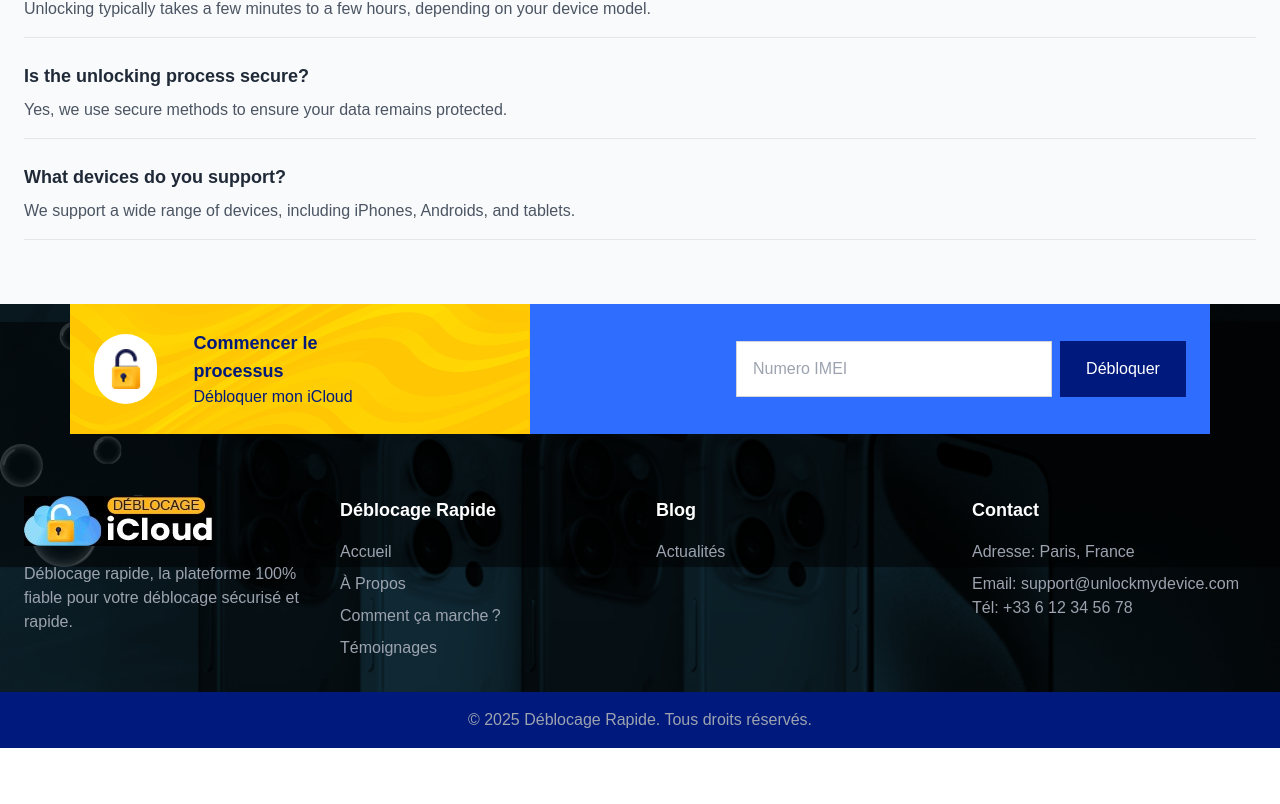
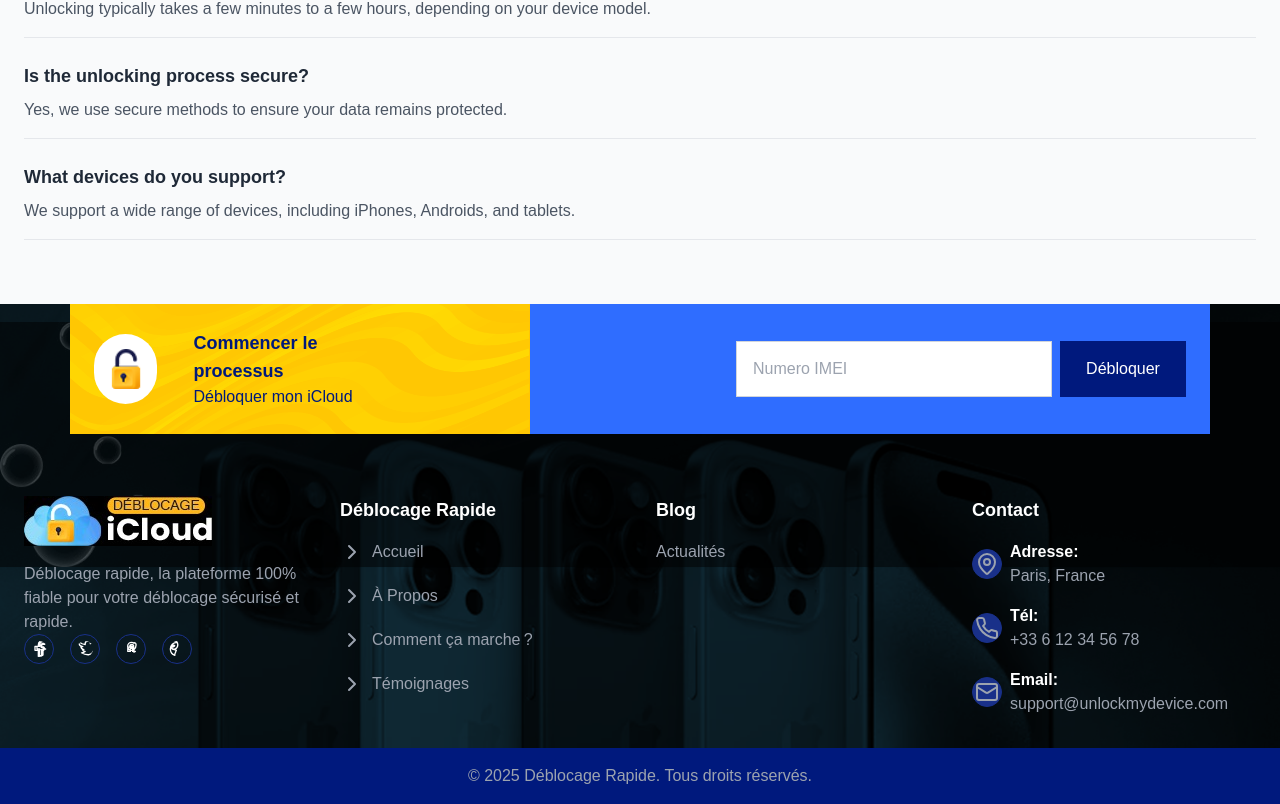
Before and after one commit to ansetechnoapp/quickrelease, a Next.js app: page / in a window 1280 px wide. Shown: the part 3879-4683 px from the top of the page. Before the commit the page ends 4627 px from the top, so only its background shows below. Built offline with nearby package versions, Linux system fonts and the light colour scheme.

Commit message:
berno_footer

```diff
--- a/package.json
+++ b/package.json
@@ -10,6 +10,7 @@
   },
   "dependencies": {
     "framer-motion": "^12.0.6",
+    "lucide": "^0.474.0",
     "lucide-react": "^0.474.0",
     "next": "^15.1.6",
     "react": "^19.0.0",
--- a/src/components/Footer.tsx
+++ b/src/components/Footer.tsx
@@ -64,15 +64,134 @@ export function Footer() {
                 Déblocage rapide, la plateforme 100% fiable pour votre déblocage
                 sécurisé et rapide.
               </p>
+              <div className="flex flex-row items-center space-x-4">
+                {" "}
+                {/* Conteneur principal avec flex en ligne */}
+                <div
+                  className="border w-[30px] h-[30px] rounded-full flex items-center justify-center"
+                  style={{
+
+                    borderColor: "#193089",
+                  }}
+                >
+                  <svg
+                    xmlns="http://www.w3.org/2000/svg"
+                    width="24"
+                    height="24"
+                    viewBox="0 0 24 24"
+                    fill="none"
+                    stroke="currentColor"
+                    strokeWidth="2"
+                    strokeLinecap="round"
+                    strokeLinejoin="round"
+                    aria-label="Facebook"
+                    className="transition duration-300 ease-in-out hover:bg-blue-600 hover:border-blue-600 p-1 rounded-full"
+                  >
+                    <path d="M22 12h-4v10h-5V12H9V8h4V6c0-3 2-5 5-5h3v4h-3c-1 0-2 .5-2 1.5v3.5h4l-1 4h-3v10h-5v-10h-5V8h5V6c0-4 2.5-6 6-6h3v4h-3c-1 0-2 .5-2 1.5v3.5h4l-1 4h-3z" />
+                  </svg>
+                </div>
+                <div
+                  className="border w-[30px] h-[30px] rounded-full flex items-center justify-center"
+                  style={{
+
+                    borderColor: "#193089",
+                  }}
+                >
+                  <svg
+                    xmlns="http://www.w3.org/2000/svg"
+                    width="24"
+                    height="24"
+                    viewBox="0 0 24 24"
+                    fill="none"
+                    stroke="currentColor"
+                    strokeWidth="2"
+                    strokeLinecap="round"
+                    strokeLinejoin="round"
+                    aria-label="Twitter"
+                    className="transition duration-300 ease-in-out hover:bg-blue-400 hover:border-blue-400 p-1 rounded-full"
+                  >
+                    <path d="M23 3a10.7 10.7 0 0 1-3.1.9A4.4 4.4 0 0 0 22.4.3a8.8 8.8 0 0 1-2.8 1.1A4.4 4.4 0 0 0 16.6 0c-2.5 0-4.4 2-4.4 4.4 0 .3 0 .7.1 1-3.6-.2-6.9-1.9-9.1-4.5a4.3 4.3 0 0 0-.6 2.2C2.9 4.8 5.4 7.7 8.7 8.4c-1 .3-2-.1-2.8-.7-.1 2.5 1.8 4.8 4.4 5.3a4.3 4.3 0 0 1-1.9.1c.5 1.6 2 2.7 3.8 2.7a8.7 8.7 0 0 1-5.4 1.9c3.3 2.1 7.3 3.3 11.5 2.9A10.9 10.9 0 0 0 23 3z" />
+                  </svg>
+                </div>
+                <div
+                  className="border w-[30px] h-[30px] rounded-full flex items-center justify-center"
+                  style={{
+
+                    borderColor: "#193089",
+                  }}
+                >
+                  <svg
+                    xmlns="http://www.w3.org/2000/svg"
+                    width="24"
+                    height="24"
+                    viewBox="0 0 24 24"
+                    fill="none"
+                    stroke="currentColor"
+                    strokeWidth="2"
+                    strokeLinecap="round"
+                    strokeLinejoin="round"
+                    aria-label="LinkedIn"
+                    className="transition duration-300 ease-in-out hover:bg-blue-700 hover:border-blue-700 p-1 rounded-full"
+                  >
+                    <path d="M16 8.1c0 1.7-1.2 2.9-2.9 2.9-1.7 0-2.9-1.2-2.9-2.9 0-1.7 1.2-2.9 2.9-2.9 1.7 0 2.9 1.2 2.9 2.9zM16.6 3.4C15.7 2.5 14.4 2 13 2c-3.3 0-6 2.7-6 6s2.7 6 6 6c1.4 0 2.7-.5 3.6-1.4 2.1-1.7 3-4.2 3-6.6 0-1.4-.4-2.8-1.0-4zM18.5 15.6h-4.1v-5.6c0-1.3-.2-2.4-1.6-2.4s-1.8 1.3-1.8 2.4v5.6H7.2V9.3h4.1v1.9c0-1.5 1.2-2.6 2.6-2.6s2.5 1.1 2.5 2.6v5.6z" />
+                  </svg>
+                </div>
+                <div
+                  className="border w-[30px] h-[30px] rounded-full flex items-center justify-center"
+                  style={{
+                    // backgroundColor: "#193089",
+                    borderColor: "#193089",
+                  }}
+                >
+                  <svg
+                    xmlns="http://www.w3.org/2000/svg"
+                    width="24"
+                    height="24"
+                    viewBox="0 0 24 24"
+                    fill="none"
+                    stroke="currentColor"
+                    strokeWidth="2"
+                    strokeLinecap="round"
+                    strokeLinejoin="round"
+                    aria-label="Pinterest"
+                    className="transition duration-300 ease-in-out hover:bg-red-600 hover:border-red-600 p-1 rounded-full"
+                  >
+                    <path d="M12 2c-5.5 0-10 4.5-10 10 0 4.4 2.8 8.2 6.8 9.5-.1-.7-.2-1.7.1-2.4 1.2-2.1 1.5-3.8 1.5-3.8s.2-.7.6-1.2c-.2-.3-.6-.5-1-.6-1.1-.3-2.4-.6-3.6-1.2-2.7-1.2-2.4-2.8-1.3-3.3.7-.4 1.2-.2 2.1-.6 1.1-.4 1.1-.9 1.3-1.5-.4-.3-.8-.5-1.3-.5-1.4 0-2.7.9-3.1 2.2-.5 1.4-.2 3 1.1 3.5 1.3.5 2.9.4 4.3-.3 2.4-1.1 3.7-3.5 3.7-6.1 0-4.4-3.6-8-8-8z" />
+                  </svg>
+                </div>
+              </div>
             </div>
 
             {/* Section 2 */}
             <div className="text-center md:text-left">
               <h3 className="text-lg font-bold mb-4">Déblocage Rapide</h3>
-              <ul className="space-y-2">
-                {['Accueil', 'À Propos', 'Comment ça marche ?', 'Témoignages'].map((item) => (
+              <ul className="space-y-5">
+                {[
+                  "Accueil",
+                  "À Propos",
+                  "Comment ça marche ?",
+                  "Témoignages",
+                ].map((item) => (
                   <li key={item}>
-                    <a href="#" className="text-gray-400 hover:text-white text-sm md:text-base">
+                    <a
+                      href="#"
+                      className="flex items-center text-gray-400 hover:text-yellow-500 text-sm md:text-base"
+                    >
+                      <svg
+                        xmlns="http://www.w3.org/2000/svg"
+                        width="24"
+                        height="24"
+                        viewBox="0 0 24 24"
+                        fill="none"
+                        stroke="currentColor"
+                        strokeWidth="2"
+                        strokeLinecap="round"
+                        strokeLinejoin="round"
+                        className="mr-2"
+                        aria-label="Icone de flèche droite"
+                      >
+                        <path d="m9 18 6-6-6-6" />
+                      </svg>
                       {item}
                     </a>
                   </li>
@@ -83,21 +202,111 @@ export function Footer() {
             {/* Section 3 */}
             <div className="text-center md:text-left">
               <h3 className="text-lg font-bold mb-4">Blog</h3>
-              <p className="text-gray-400 text-sm md:text-base">Actualités</p>
+              <p className="text-gray-400 text-sm md:text-base"></p>
+              <a
+                href="#"
+                className="flex items-center text-gray-400 hover:text-yellow-500 text-sm md:text-base"
+              >
+                Actualités
+              </a>
             </div>
 
             {/* Section 4 */}
             <div className="text-center md:text-left">
               <h3 className="text-lg font-bold mb-4">Contact</h3>
-              <p className="text-gray-400 text-sm md:text-base">
-                Adresse: Paris, France
-              </p>
-              <p className="text-gray-400 mt-2 text-sm md:text-base">
-                Email: support@unlockmydevice.com
-              </p>
-              <p className="text-gray-400 text-sm md:text-base">
-                Tél: +33 6 12 34 56 78
-              </p>
+              <div className="space-y-4">
+                {/* Section Adresse */}
+                <div className="text-gray-400 text-sm md:text-base flex items-center">
+                  <div
+                    className="border w-[30px] h-[30px] rounded-full flex items-center justify-center"
+                    style={{
+                      backgroundColor: "#193089",
+                      borderColor: "#193089",
+                    }}
+                  >
+                    <svg
+                      xmlns="http://www.w3.org/2000/svg"
+                      width="24"
+                      height="24"
+                      viewBox="0 0 24 24"
+                      fill="none"
+                      stroke="currentColor"
+                      strokeWidth="2"
+                      strokeLinecap="round"
+                      strokeLinejoin="round"
+                      aria-label="Icône de localisation"
+                    >
+                      <path d="M20 10c0 4.993-5.539 10.193-7.399 11.799a1 1 0 0 1-1.202 0C9.539 20.193 4 14.993 4 10a8 8 0 0 1 16 0" />
+                      <circle cx="12" cy="10" r="3" />
+                    </svg>
+                  </div>
+                  <div className="flex flex-col ml-2">
+                    <h1 className="font-bold text-white">Adresse:</h1>
+                    <h6>Paris, France</h6>
+                  </div>
+                </div>
+
+                {/* Section Téléphone */}
+                <div className="text-gray-400 text-sm md:text-base flex items-center">
+                  <div
+                    className="border w-[30px] h-[30px] rounded-full flex items-center justify-center"
+                    style={{
+                      backgroundColor: "#193089",
+                      borderColor: "#193089",
+                    }}
+                  >
+                    <svg
+                      xmlns="http://www.w3.org/2000/svg"
+                      width="24"
+                      height="24"
+                      viewBox="0 0 24 24"
+                      fill="none"
+                      stroke="currentColor"
+                      strokeWidth="2"
+                      strokeLinecap="round"
+                      strokeLinejoin="round"
+                      aria-label="Icône de téléphone"
+                    >
+                      <path d="M22 16.92v3a2 2 0 0 1-2.18 2 19.79 19.79 0 0 1-8.63-3.07 19.5 19.5 0 0 1-6-6 19.79 19.79 0 0 1-3.07-8.67A2 2 0 0 1 4.11 2h3a2 2 0 0 1 2 1.72 12.84 12.84 0 0 0 .7 2.81 2 2 0 0 1-.45 2.11L8.09 9.91a16 16 0 0 0 6 6l1.27-1.27a2 2 0 0 1 2.11-.45 12.84 12.84 0 0 0 2.81.7A2 2 0 0 1 22 16.92z" />
+                    </svg>
+                  </div>
+                  <div className="flex flex-col ml-2">
+                    <h1 className="font-bold text-white">Tél:</h1>
+                    <h6>+33 6 12 34 56 78</h6>
+                  </div>
+                </div>
+
+                {/* Section Email */}
+                <div className="text-gray-400 text-sm md:text-base flex items-center">
+                  <div
+                    className="border w-[30px] h-[30px] rounded-full flex items-center justify-center"
+                    style={{
+                      backgroundColor: "#193089",
+                      borderColor: "#193089",
+                    }}
+                  >
+                    <svg
+                      xmlns="http://www.w3.org/2000/svg"
+                      width="24"
+                      height="24"
+                      viewBox="0 0 24 24"
+                      fill="none"
+                      stroke="currentColor"
+                      strokeWidth="2"
+                      strokeLinecap="round"
+                      strokeLinejoin="round"
+                      aria-label="Icône de mail"
+                    >
+                      <rect width="20" height="16" x="2" y="4" rx="2" />
+                      <path d="m22 7-8.97 5.7a1.94 1.94 0 0 1-2.06 0L2 7" />
+                    </svg>
+                  </div>
+                  <div className="flex flex-col ml-2">
+                    <h1 className="font-bold text-white">Email:</h1>
+                    <h6>support@unlockmydevice.com</h6>
+                  </div>
+                </div>
+              </div>
             </div>
           </div>
         </div>
@@ -114,15 +323,14 @@ export function Footer() {
           }}
           className="absolute top-0 left-0 w-full h-48 md:h-[245px] bg-[url('/footer-shape.jpg')] bg-cover bg-no-repeat opacity-50"
         />
-
-
       </footer>
       {/* Copyright */}
       <div className="h-14 bg-[#00197D]  w-full">
-          <p className="text-center text-gray-400 text-sm md:text-base py-4">
-            &copy; {new Date().getFullYear()} Déblocage Rapide. Tous droits réservés.
-          </p>
-        </div>
+        <p className="text-center text-gray-400 text-sm md:text-base py-4">
+          &copy; {new Date().getFullYear()} Déblocage Rapide. Tous droits
+          réservés.
+        </p>
+      </div>
     </div>
   );
 }
```
Also changed, not shown: 2 other files (tests, documents, lock files or other folders).
